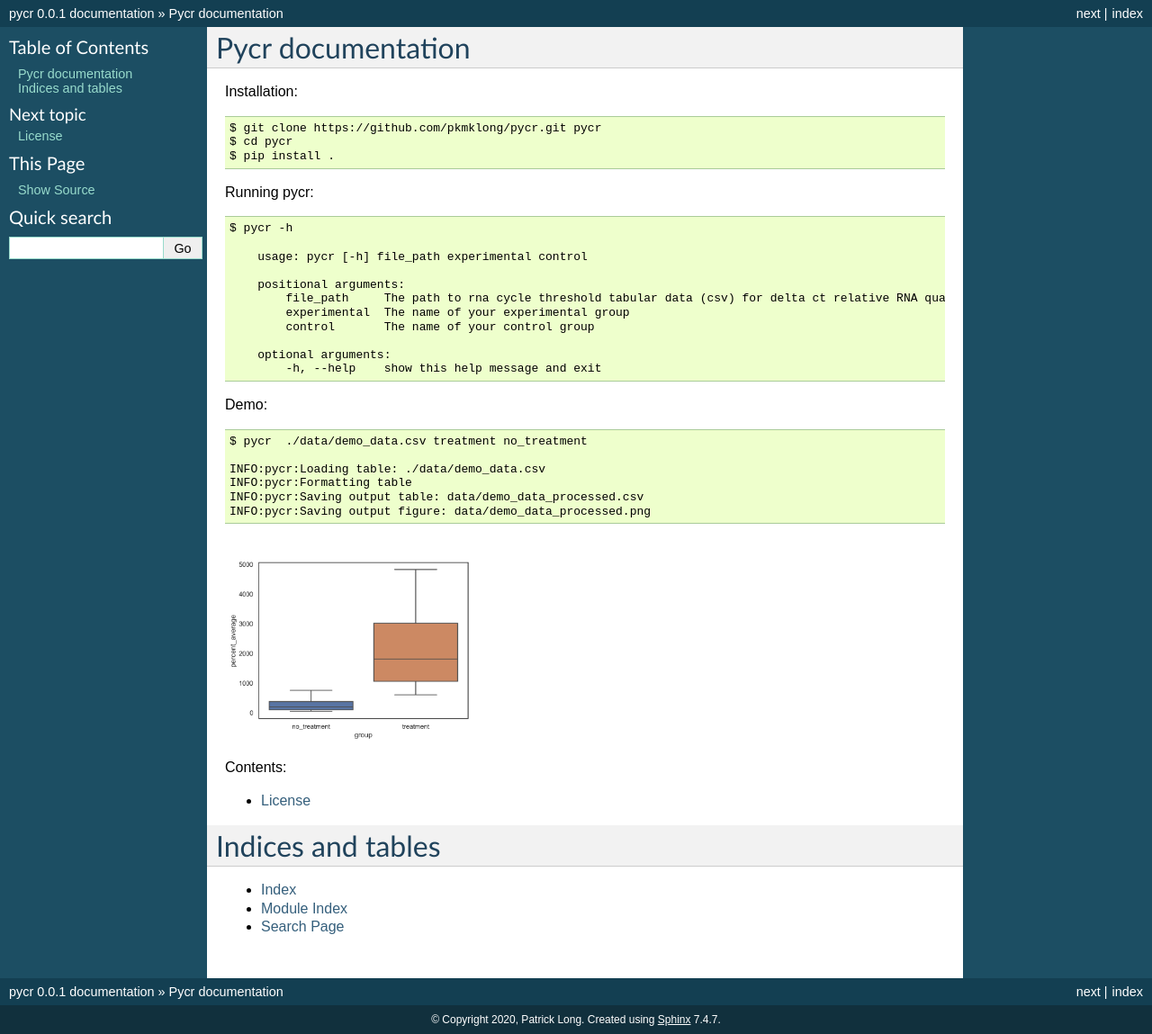
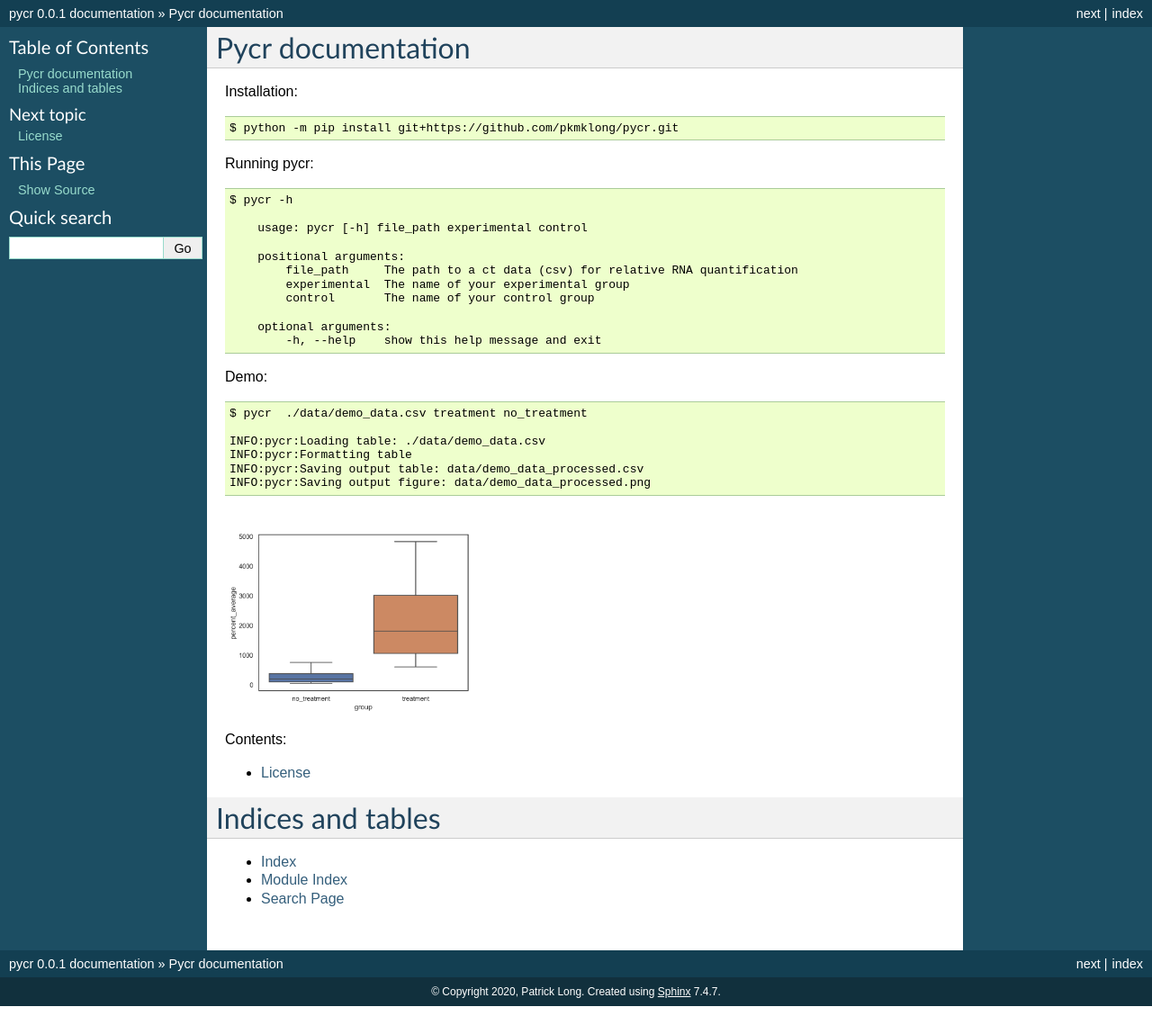
Before and after one commit to patrickmlong/pycr, a Sphinx documentation site: the page built from docs/index.rst, in a window 1280 px wide. Shown: the whole page at 90% size. Built offline with Sphinx 7.4.7, drawn with Linux system fonts in a browser that asks for light colours; after the commit the page ends 1118 px from its top, so only the background shows below that.

Commit message:
update sphinx docstrings

```diff
--- a/docs/index.rst
+++ b/docs/index.rst
@@ -3,9 +3,7 @@ Pycr documentation
 
 Installation::
 
-    $ git clone https://github.com/pkmklong/pycr.git pycr
-    $ cd pycr
-    $ pip install .
+    $ python -m pip install git+https://github.com/pkmklong/pycr.git
 
 
 Running pycr::
@@ -15,7 +13,7 @@ Running pycr::
         usage: pycr [-h] file_path experimental control
 
         positional arguments:
-            file_path     The path to rna cycle threshold tabular data (csv) for delta ct relative RNA quantification
+            file_path     The path to a ct data (csv) for relative RNA quantification
             experimental  The name of your experimental group
             control       The name of your control group
 
```
